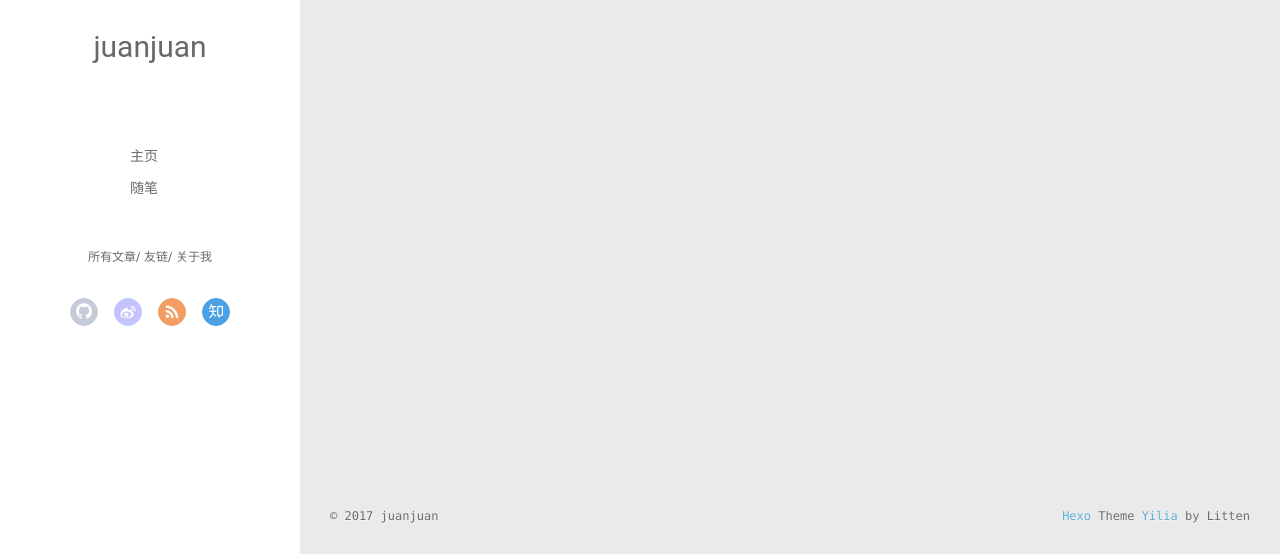
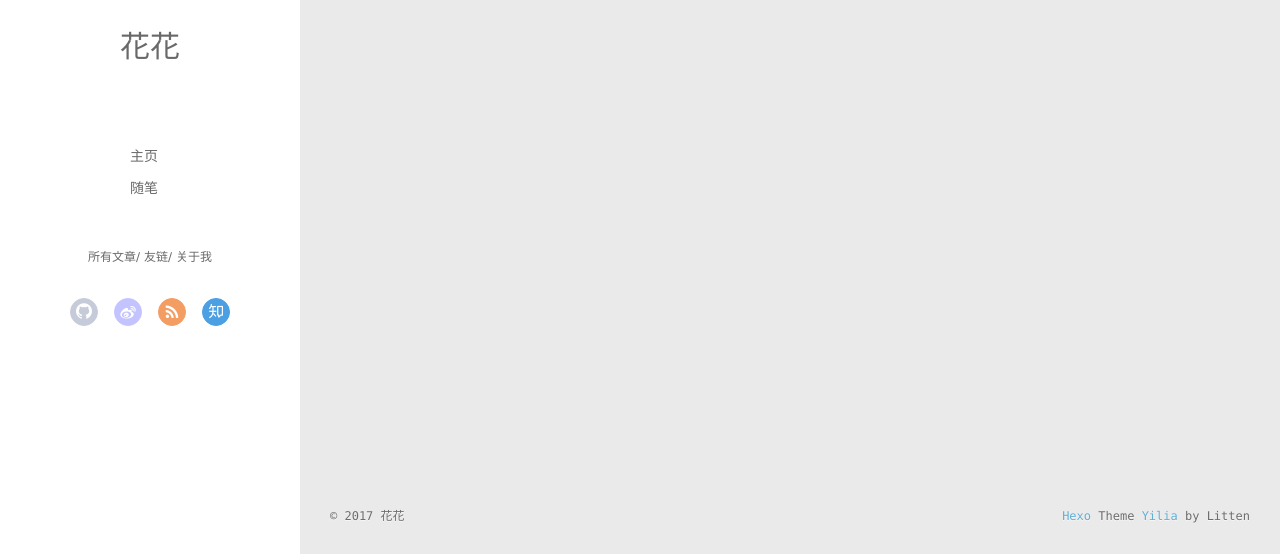
Before and after one commit to unjue/unjue.github.io, a plain HTML site: page archives/index.html in a window 1280 px wide. Shown: the part 243-797 px from the top of the page. Drawn offline with Linux system fonts and the light colour scheme; no server answers.

Commit message:
Site updated: 2017-11-18 16:52:36

```diff
--- a/archives/index.html
+++ b/archives/index.html
@@ -45,7 +45,7 @@
 			<img src="/img/avater.jpg" class="js-avatar">
 		</a>
 		<hgroup>
-		  <h1 class="header-author"><a href="/">juanjuan</a></h1>
+		  <h1 class="header-author"><a href="/">花花</a></h1>
 		</hgroup>
 
 
@@ -103,7 +103,7 @@
 				<img src="/img/avater.jpg" class="js-avatar">
 			</div>
 			<hgroup>
-			  <h1 class="header-author js-header-author">juanjuan</h1>
+			  <h1 class="header-author js-header-author">花花</h1>
 			</hgroup>
 
 
@@ -228,7 +228,7 @@
   <div class="outer">
     <div id="footer-info">
     	<div class="footer-left">
-    		&copy; 2017 juanjuan
+    		&copy; 2017 花花
     	</div>
       	<div class="footer-right">
       		<a href="http://hexo.io/" target="_blank">Hexo</a>  Theme <a href="https://github.com/litten/hexo-theme-yilia" target="_blank">Yilia</a> by Litten
```
Also changed, not shown: 2017/11/18/hello-world/index.html (+3 -3 lines), 2017/11/18/test/index.html (+3 -3 lines), archives/2017/11/index.html (+3 -3 lines), archives/2017/index.html (+3 -3 lines), index.html (+3 -3 lines).
